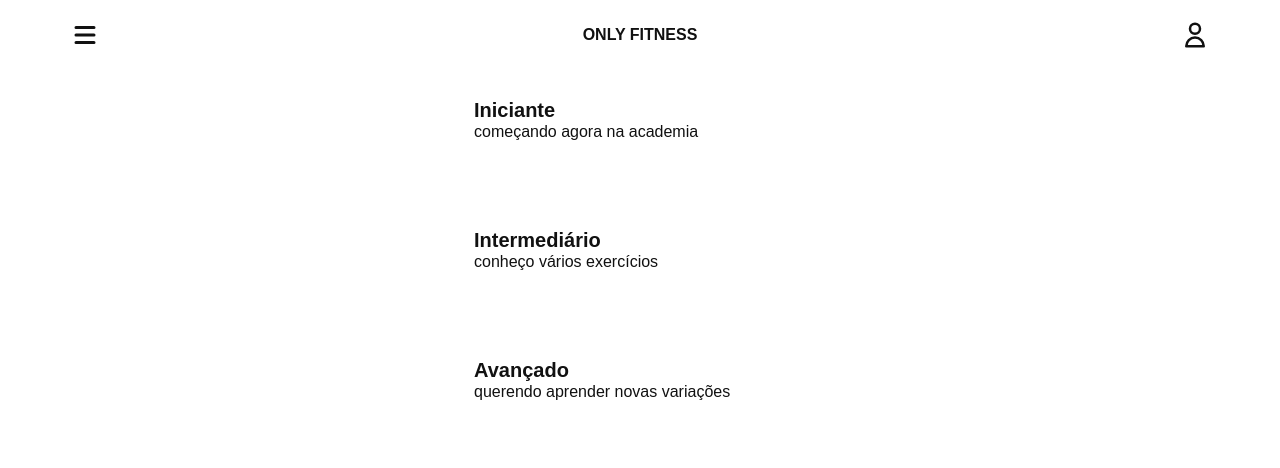
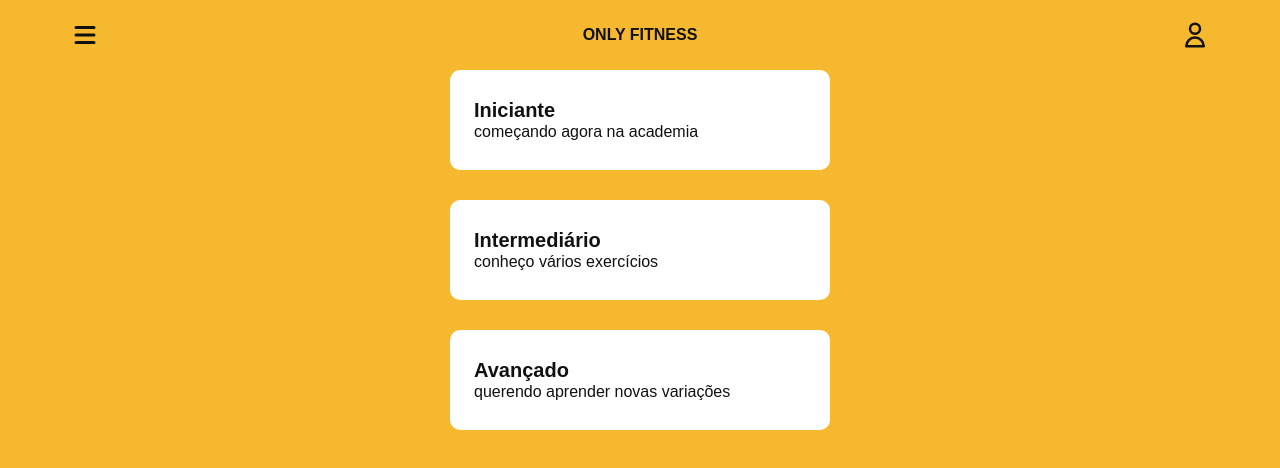
Before and after one commit to thiagonunesbatista/fitness-app, a React (Create React App) app: page / in a window 1280 px wide. Shown: the top 468 px of the page. Built offline with nearby package versions, Linux system fonts and the light colour scheme; a web font is replaced by a local one.

Commit message:
feat: add back background color

```diff
--- a/src/GlobalStyles.js
+++ b/src/GlobalStyles.js
@@ -13,4 +13,9 @@ a {
   text-decoration: none;
 }
 
+body {
+    ${({ theme: { colors } }) => ({
+      background: colors.primary
+    })}
+  }
 `
```
